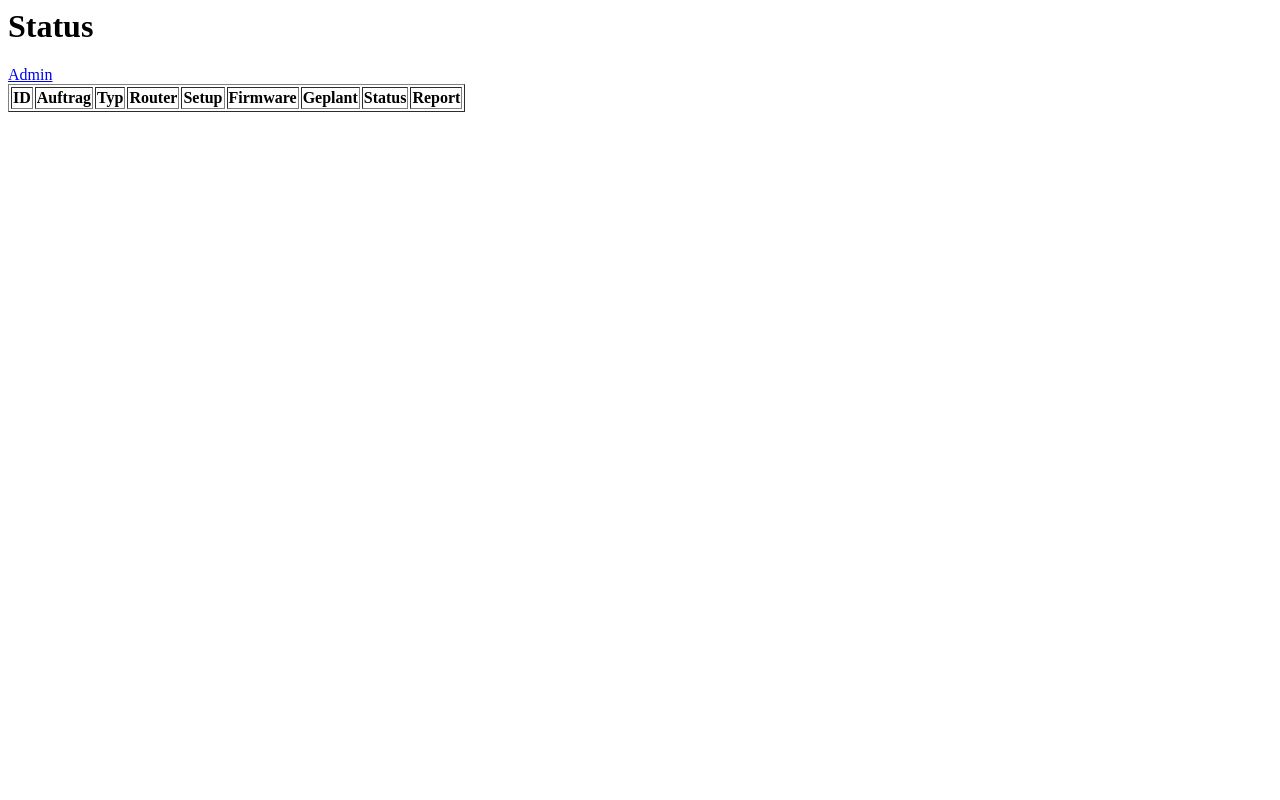
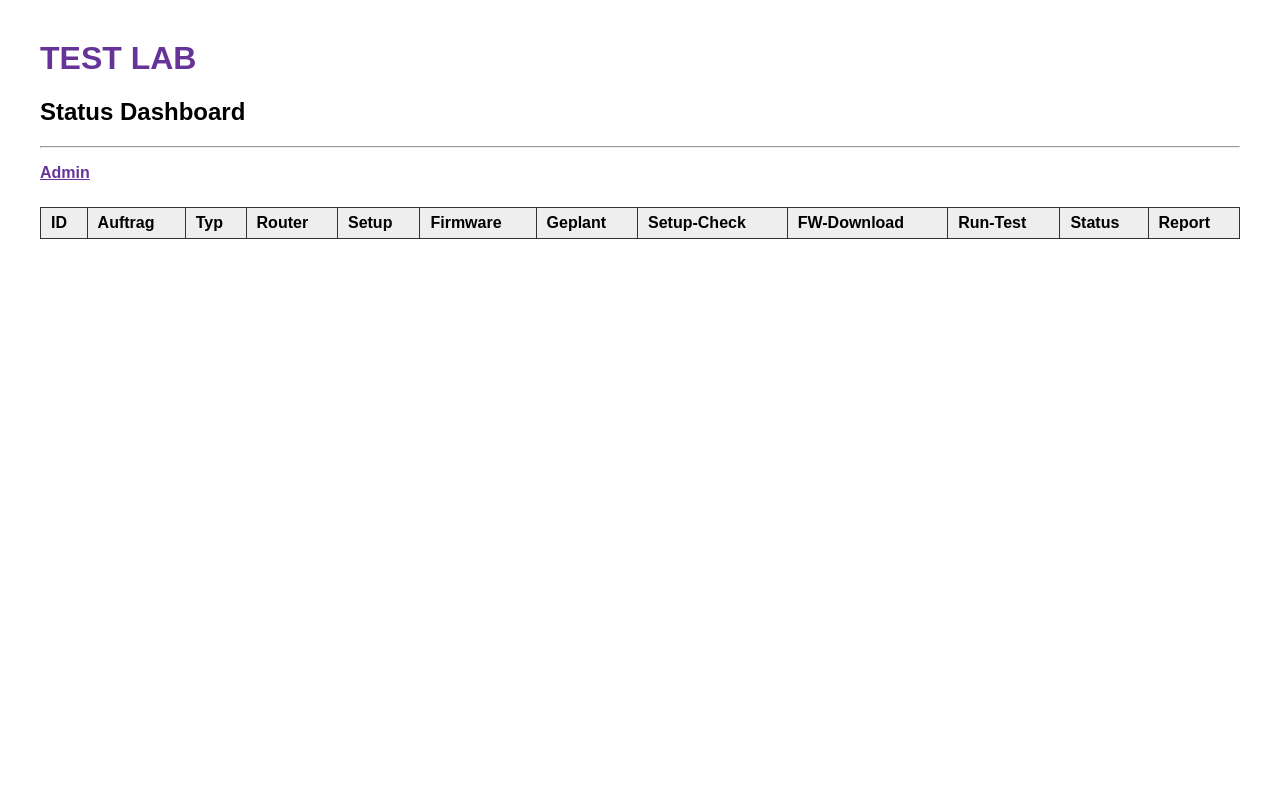
Before and after one commit to michaelbuzek/status-page, a Flask app: page / in a window 1280 px wide. Run offline with Flask 3, Linux system fonts and the light colour scheme; lists and menus that the app fills with data are empty.

Commit message:
lech....me2

```diff
--- a/templates/status.html
+++ b/templates/status.html
@@ -1,11 +1,49 @@
-<html>
+<!DOCTYPE html>
+<html lang="de">
 <head>
-    <title>Status</title>
+    <meta charset="UTF-8">
+    <title>Status Übersicht</title>
+    <style>
+        body {
+            font-family: Arial, sans-serif;
+            margin: 40px;
+        }
+        h1 {
+            color: rebeccapurple;
+        }
+        table {
+            width: 100%;
+            border-collapse: collapse;
+            margin-top: 25px;
+        }
+        th, td {
+            border: 1px solid #333;
+            padding: 6px 10px;
+            text-align: left;
+        }
+        th {
+            background-color: #eee;
+        }
+        a {
+            color: rebeccapurple;
+            font-weight: bold;
+        }
+        .status-open {
+            background-color: sandybrown;
+        }
+        .status-done {
+            background-color: lightgreen;
+        }
+    </style>
 </head>
 <body>
-    <h1>Status</h1>
-    <a href="/admin">Admin</a>
-    <table border="1">
+
+    <h1>TEST LAB</h1>
+    <h2>Status Dashboard</h2>
+    <hr>
+    <p><a href="/admin">Admin</a></p>
+
+    <table>
         <tr>
             <th>ID</th>
             <th>Auftrag</th>
@@ -14,6 +52,9 @@
             <th>Setup</th>
             <th>Firmware</th>
             <th>Geplant</th>
+            <th>Setup-Check</th>
+            <th>FW-Download</th>
+            <th>Run-Test</th>
             <th>Status</th>
             <th>Report</th>
         </tr>
@@ -26,10 +67,20 @@
             <td>{{ event.setup }}</td>
             <td>{{ event.firmware }}</td>
             <td>{{ event.execute_at }}</td>
-            <td>{{ event.status }}</td>
-            <td>{{ event.report_url or "None" }}</td>
+            <td>{{ event.setup_check_at }}</td>
+            <td>{{ event.fw_download_at }}</td>
+            <td>{{ event.run_test_at }}</td>
+            <td class="status-{{ event.status }}">{{ event.status }}</td>
+            <td>
+                {% if event.report_url %}
+                    <a href="{{ event.report_url }}" target="_blank">Report</a>
+                {% else %}
+                    None
+                {% endif %}
+            </td>
         </tr>
         {% endfor %}
     </table>
+
 </body>
 </html>
```
